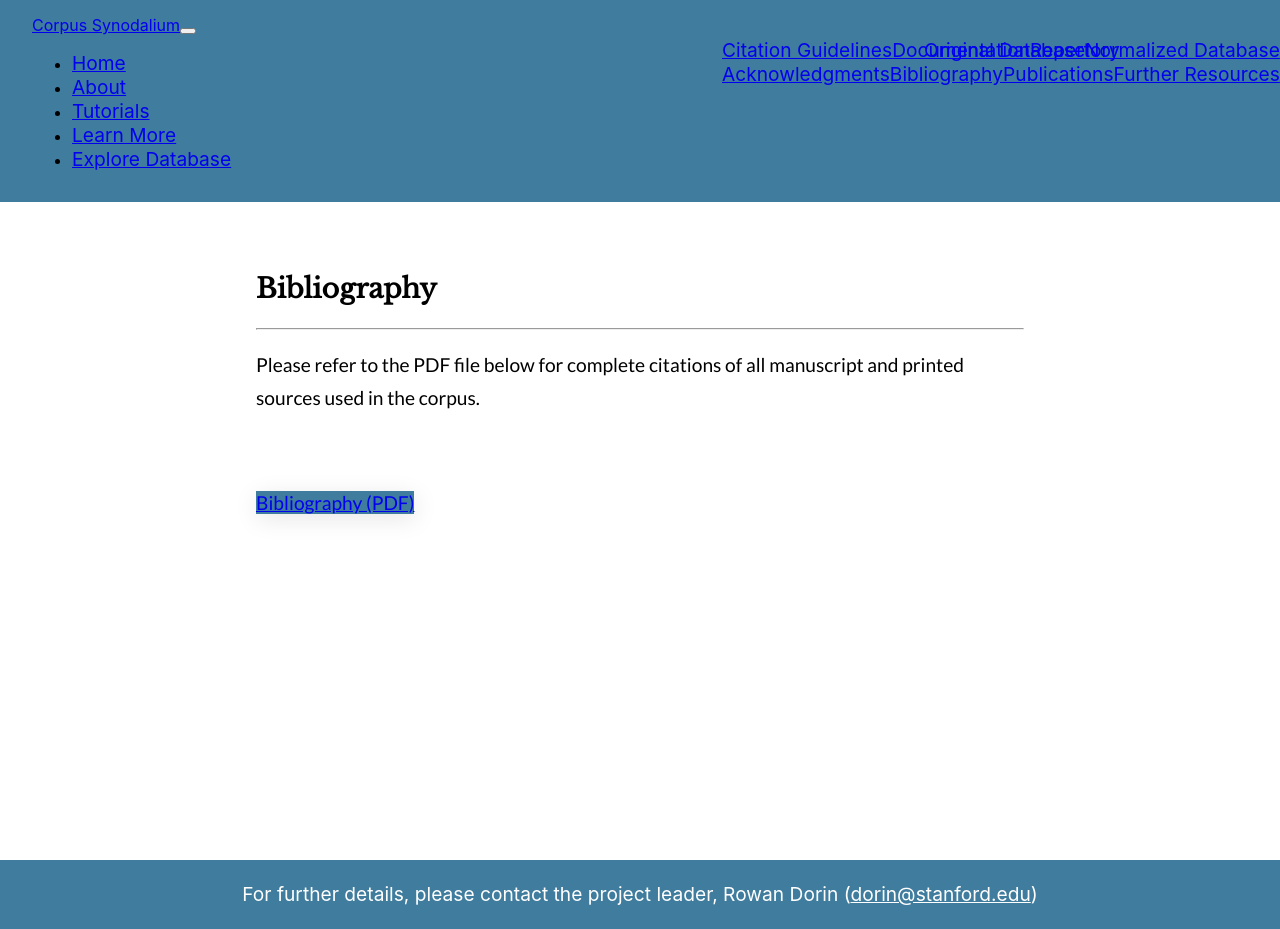
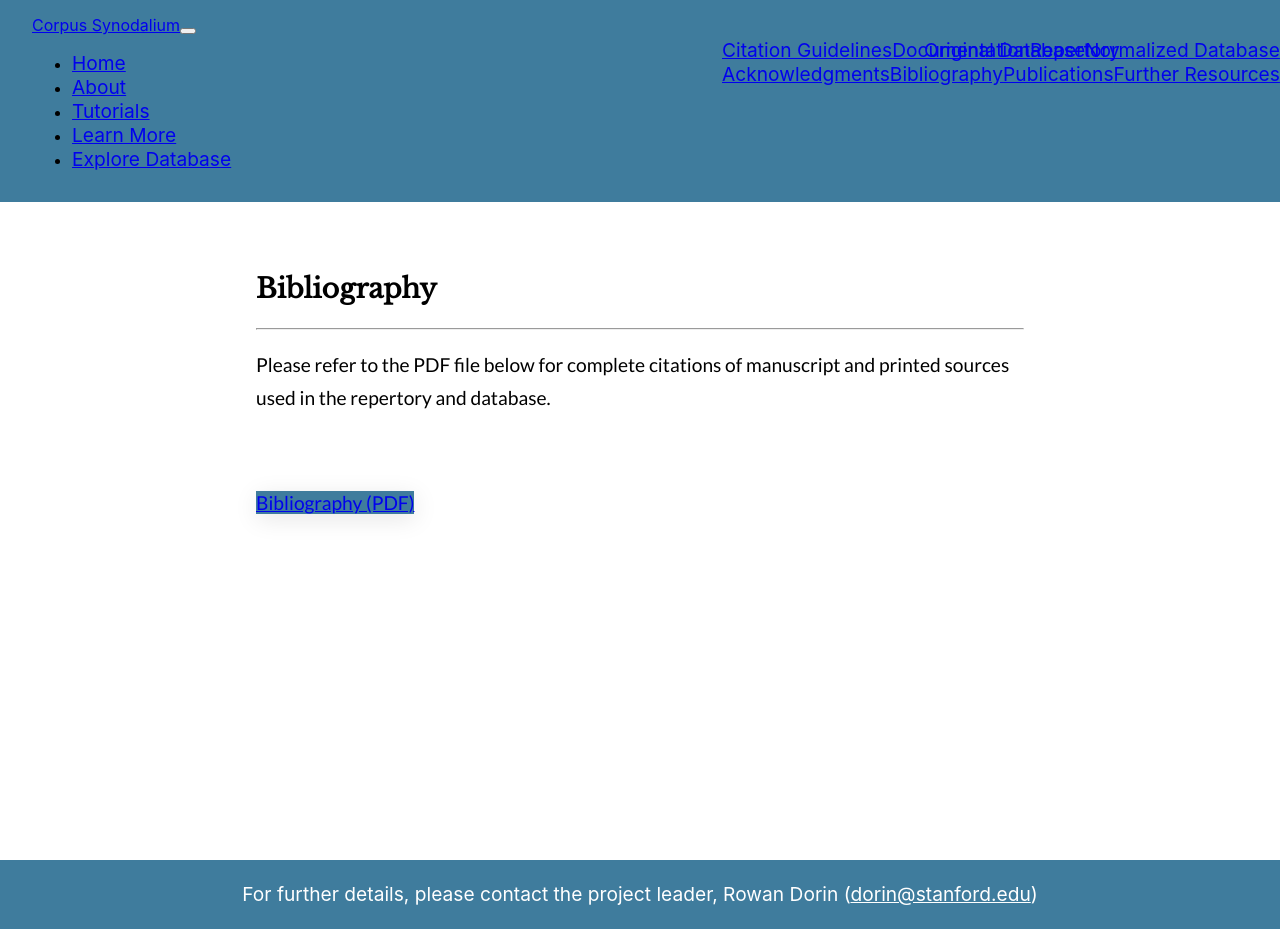
Before and after one commit to corpus-synodalium/corpus-synodalium.com, a Next.js app: page /bibliography in a window 1280 px wide. Built offline with nearby package versions, Linux system fonts and the light colour scheme.

Commit message:
Update "Bibliography" page

```diff
--- a/pages/bibliography.js
+++ b/pages/bibliography.js
@@ -9,8 +9,9 @@ const Bibliography = () => (
             <h2>Bibliography</h2>
             <hr className="my-4" />
             <p>
-                Please refer to the PDF file below for complete citations of all
-                manuscript and printed sources used in the corpus.
+                Please refer to the PDF file below for complete citations of
+                manuscript and printed sources used in the repertory and
+                database.
             </p>
             <br />
             <p className="lead">
```
Also changed, not shown: 1 other file (tests, documents, lock files or other folders).
